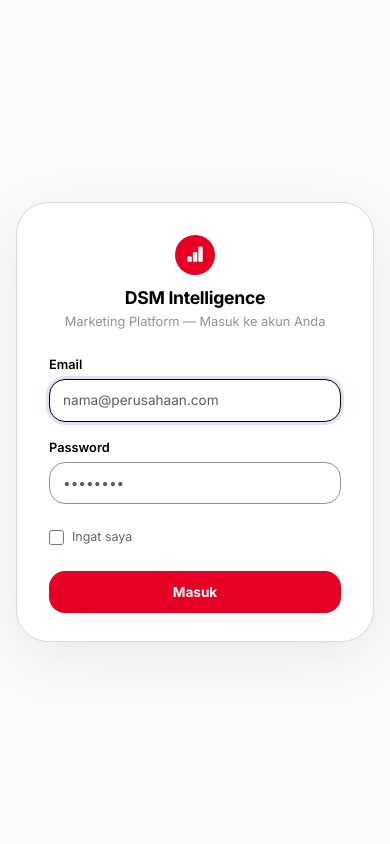
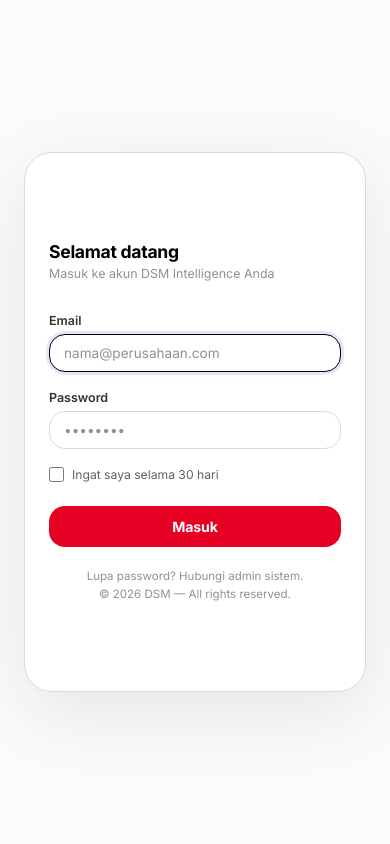
Before and after one commit to akmaldthree-ux/marketing, a Laravel app: page /login in a window 390 px wide. Run offline with Laravel 12, Linux system fonts and the light colour scheme.

Commit message:
design: redesign login page with two-column layout and feature list
- Left panel: dark (ink) background with red accent blob + grid texture, brand mark, headline, 5 feature highlights, brand pills
- Right panel: clean white login form with Inter, 16px radius inputs, red CTA
- Responsive: left panel hides on mobile, single-column form only
- Features listed: Daily Sales & ROAS, P&L Otomatis, Analisis Produk, Forecasting, Customer Retention

Co-Authored-By: Claude Sonnet 4.6 <noreply@anthropic.com>
Claude-Session: https://claude.ai/code/session_011NuymXuETtB7p4KCyaZMs7

```diff
--- a/resources/views/auth/login.blade.php
+++ b/resources/views/auth/login.blade.php
@@ -6,80 +6,248 @@
 <link rel="preconnect" href="https://fonts.googleapis.com">
 <link rel="preconnect" href="https://fonts.gstatic.com" crossorigin>
 <link href="https://fonts.googleapis.com/css2?family=Inter:wght@400;500;600;700&display=swap" rel="stylesheet">
-<link rel="stylesheet" href="https://cdn.jsdelivr.net/npm/bootstrap@5.3.3/dist/css/bootstrap.min.css">
 <link rel="stylesheet" href="https://cdn.jsdelivr.net/npm/bootstrap-icons@1.11.3/font/bootstrap-icons.min.css">
 <style>
+*{box-sizing:border-box;margin:0;padding:0;}
 :root{
-  --color-primary:#e60023;--color-canvas:#ffffff;
-  --color-surface-soft:#fbfbf9;--color-surface-card:#f6f6f3;
-  --color-secondary-bg:#e5e5e0;--color-hairline:#dadad3;
-  --color-ink:#000000;--color-body:#33332e;--color-ash:#91918c;
-  --color-mute:#62625b;--color-error:#9e0a0a;
-  --rounded-md:16px;--rounded-lg:32px;
+  --red:#e60023;--red-dark:#cc001f;
+  --ink:#000000;--body:#33332e;--mute:#62625b;--ash:#91918c;
+  --canvas:#ffffff;--surface:#fbfbf9;--card:#f6f6f3;
+  --hairline:#dadad3;--r-md:16px;--r-lg:28px;
 }
-*{box-sizing:border-box;}
 body{
-  background:var(--color-surface-soft);
   min-height:100vh;display:flex;align-items:center;justify-content:center;
-  font-family:'Inter',-apple-system,system-ui,'Segoe UI',Roboto,'Helvetica Neue',Arial,sans-serif;
-  color:var(--color-body);padding:1rem;
+  background:var(--surface);
+  font-family:'Inter',-apple-system,system-ui,sans-serif;
+  padding:1.5rem;
 }
-.login-card{
-  width:100%;max-width:400px;
-  background:var(--color-canvas);
-  border-radius:var(--rounded-lg);
-  border:1px solid var(--color-hairline);
-  box-shadow:0 16px 64px rgba(0,0,0,.08);
-  padding:2rem 2rem 1.75rem;
+
+/* Outer card wrapper */
+.login-wrapper{
+  width:100%;max-width:920px;
+  background:var(--canvas);
+  border-radius:var(--r-lg);
+  border:1px solid var(--hairline);
+  box-shadow:0 20px 80px rgba(0,0,0,.09);
+  overflow:hidden;
+  display:grid;grid-template-columns:1fr 1fr;
+  min-height:540px;
 }
-.brand-logo{
-  width:40px;height:40px;border-radius:50%;
-  background:var(--color-primary);
+
+/* ── Left panel (feature showcase) ── */
+.panel-left{
+  background:var(--ink);
+  padding:2.5rem;
+  display:flex;flex-direction:column;
+  position:relative;overflow:hidden;
+}
+/* subtle grid texture */
+.panel-left::before{
+  content:'';position:absolute;inset:0;
+  background-image:
+    linear-gradient(rgba(255,255,255,.03) 1px,transparent 1px),
+    linear-gradient(90deg,rgba(255,255,255,.03) 1px,transparent 1px);
+  background-size:28px 28px;
+  pointer-events:none;
+}
+/* red accent blob */
+.panel-left::after{
+  content:'';position:absolute;
+  width:320px;height:320px;border-radius:50%;
+  background:radial-gradient(circle,rgba(230,0,35,.28) 0%,transparent 70%);
+  bottom:-80px;right:-60px;pointer-events:none;
+}
+.brand-mark{
+  display:flex;align-items:center;gap:.6rem;margin-bottom:2.5rem;
+  position:relative;z-index:1;
+}
+.brand-icon{
+  width:36px;height:36px;border-radius:50%;
+  background:var(--red);
   display:flex;align-items:center;justify-content:center;
-  margin:0 auto .75rem;
+  flex-shrink:0;
 }
-.brand-logo i{color:#fff;font-size:1.1rem;}
-h2{font-size:1.1rem;font-weight:700;letter-spacing:-.3px;color:var(--color-ink);margin:0 0 .25rem;}
-.subtitle{font-size:.8rem;color:var(--color-ash);}
-.form-label{font-size:.8rem;font-weight:600;color:var(--color-ink);margin-bottom:.3rem;display:block;}
-.form-control{
-  width:100%;border:1px solid var(--color-ash);
-  border-radius:var(--rounded-md);
-  font-size:.85rem;padding:10px 13px;
-  color:var(--color-ink);background:var(--color-canvas);
-  outline:none;transition:border-color .12s,box-shadow .12s;
+.brand-icon i{color:#fff;font-size:.9rem;}
+.brand-name{font-size:.9rem;font-weight:700;color:#fff;letter-spacing:-.2px;}
+.brand-tagline{font-size:.68rem;color:rgba(255,255,255,.4);font-weight:400;}
+
+.panel-headline{
+  font-size:1.45rem;font-weight:700;color:#fff;
+  letter-spacing:-.5px;line-height:1.2;
+  margin-bottom:.6rem;position:relative;z-index:1;
 }
-.form-control:focus{
-  border-color:var(--color-ink);
-  box-shadow:0 0 0 3px rgba(67,94,229,.18);
+.panel-headline span{color:var(--red);}
+.panel-sub{
+  font-size:.8rem;color:rgba(255,255,255,.5);
+  line-height:1.55;margin-bottom:2rem;
+  position:relative;z-index:1;
 }
+
+/* Feature list */
+.feature-list{
+  list-style:none;display:flex;flex-direction:column;gap:.75rem;
+  position:relative;z-index:1;flex-grow:1;
+}
+.feature-item{
+  display:flex;align-items:flex-start;gap:.75rem;
+}
+.feature-icon{
+  width:30px;height:30px;border-radius:10px;
+  background:rgba(255,255,255,.07);border:1px solid rgba(255,255,255,.1);
+  display:flex;align-items:center;justify-content:center;
+  flex-shrink:0;margin-top:1px;
+}
+.feature-icon i{font-size:.8rem;color:rgba(255,255,255,.7);}
+.feature-text strong{display:block;font-size:.8rem;font-weight:600;color:#fff;margin-bottom:1px;}
+.feature-text span{font-size:.72rem;color:rgba(255,255,255,.4);line-height:1.4;}
+
+/* Brand strip at bottom */
+.panel-brands{
+  display:flex;align-items:center;gap:.5rem;
+  margin-top:auto;padding-top:1.5rem;
+  position:relative;z-index:1;
+}
+.brand-pill{
+  background:rgba(255,255,255,.07);border:1px solid rgba(255,255,255,.12);
+  border-radius:9999px;padding:3px 10px;
+  font-size:.65rem;font-weight:600;color:rgba(255,255,255,.5);
+  letter-spacing:.3px;
+}
+
+/* ── Right panel (form) ── */
+.panel-right{
+  padding:2.5rem;
+  display:flex;flex-direction:column;justify-content:center;
+}
+.form-heading{font-size:1.1rem;font-weight:700;color:var(--ink);letter-spacing:-.3px;margin-bottom:.25rem;}
+.form-subheading{font-size:.78rem;color:var(--ash);margin-bottom:2rem;}
+
+.field{margin-bottom:1.1rem;}
+.field label{display:block;font-size:.78rem;font-weight:600;color:var(--body);margin-bottom:.4rem;}
+.field input{
+  width:100%;border:1px solid var(--hairline);
+  border-radius:var(--r-md);
+  font-size:.85rem;padding:10px 14px;
+  color:var(--ink);background:var(--canvas);
+  outline:none;font-family:inherit;
+  transition:border-color .12s,box-shadow .12s;
+}
+.field input:focus{
+  border-color:var(--ink);
+  box-shadow:0 0 0 3px rgba(67,94,229,.15);
+}
+.field input::placeholder{color:var(--ash);}
+
+.remember-row{
+  display:flex;align-items:center;gap:.5rem;
+  margin-bottom:1.5rem;
+}
+.remember-row input[type=checkbox]{
+  accent-color:var(--red);width:15px;height:15px;cursor:pointer;
+}
+.remember-row label{
+  font-size:.76rem;color:var(--mute);cursor:pointer;
+}
+
 .btn-login{
-  width:100%;background:var(--color-primary);
-  color:#fff;border:none;
-  border-radius:var(--rounded-md);
-  padding:11px;font-size:.85rem;font-weight:700;
-  cursor:pointer;transition:background .12s;
+  width:100%;background:var(--red);color:#fff;
+  border:none;border-radius:var(--r-md);
+  padding:12px;font-size:.88rem;font-weight:700;
+  cursor:pointer;font-family:inherit;
+  transition:background .12s,transform .08s;
+  letter-spacing:-.1px;
 }
-.btn-login:hover{background:#cc001f;}
+.btn-login:hover{background:var(--red-dark);}
+.btn-login:active{transform:scale(.99);}
+
 .alert-error{
   background:#fee2e2;border:1px solid #fca5a5;
-  border-radius:var(--rounded-md);
-  color:var(--color-error);font-size:.8rem;
-  padding:.6rem .9rem;margin-bottom:1rem;
+  border-radius:var(--r-md);
+  color:#9e0a0a;font-size:.78rem;
+  padding:.65rem .9rem;margin-bottom:1.25rem;
   display:flex;align-items:center;gap:.5rem;
 }
-.remember-row{display:flex;align-items:center;gap:.5rem;}
-.remember-row input[type=checkbox]{accent-color:var(--color-primary);width:15px;height:15px;}
-.remember-row label{font-size:.78rem;color:var(--color-mute);cursor:pointer;}
+
+.form-footer{
+  margin-top:1.25rem;text-align:center;
+  font-size:.72rem;color:var(--ash);
+  line-height:1.6;
+}
+
+/* Mobile — stack vertically */
+@media(max-width:640px){
+  .login-wrapper{grid-template-columns:1fr;}
+  .panel-left{display:none;}
+  .panel-right{padding:2rem 1.5rem;}
+}
 </style>
 </head>
 <body>
-<div class="login-card">
-  <div class="text-center mb-4">
-    <div class="brand-logo"><i class="bi bi-bar-chart-fill"></i></div>
-    <h2>DSM Intelligence</h2>
-    <div class="subtitle">Marketing Platform — Masuk ke akun Anda</div>
+
+<div class="login-wrapper">
+
+  {{-- Left: Feature showcase --}}
+  <div class="panel-left">
+    <div class="brand-mark">
+      <div class="brand-icon"><i class="bi bi-bar-chart-fill"></i></div>
+      <div>
+        <div class="brand-name">DSM Intelligence</div>
+        <div class="brand-tagline">Marketing Platform</div>
       </div>
+    </div>
+
+    <div class="panel-headline">Data-driven decisions<br>for <span>DSM brands</span></div>
+    <p class="panel-sub">Platform analitik terpadu untuk memantau performa seluruh channel penjualan secara real-time.</p>
+
+    <ul class="feature-list">
+      <li class="feature-item">
+        <div class="feature-icon"><i class="bi bi-bar-chart-line"></i></div>
+        <div class="feature-text">
+          <strong>Daily Sales & ROAS</strong>
+          <span>Monitor GMV, order, dan efisiensi iklan harian per toko dan brand</span>
+        </div>
+      </li>
+      <li class="feature-item">
+        <div class="feature-icon"><i class="bi bi-calculator"></i></div>
+        <div class="feature-text">
+          <strong>P&L Otomatis</strong>
+          <span>Laporan laba rugi dihitung real-time dari data order, HPP, dan biaya iklan</span>
+        </div>
+      </li>
+      <li class="feature-item">
+        <div class="feature-icon"><i class="bi bi-box-seam"></i></div>
+        <div class="feature-text">
+          <strong>Analisis Produk</strong>
+          <span>Top SKU by GMV, margin per produk, cancel rate, dan tren 3 bulan</span>
+        </div>
+      </li>
+      <li class="feature-item">
+        <div class="feature-icon"><i class="bi bi-magic"></i></div>
+        <div class="feature-text">
+          <strong>Forecasting Produk</strong>
+          <span>Otomatis breakdown target unit per SKU berdasarkan histori penjualan</span>
+        </div>
+      </li>
+      <li class="feature-item">
+        <div class="feature-icon"><i class="bi bi-people"></i></div>
+        <div class="feature-text">
+          <strong>Customer Retention</strong>
+          <span>Segmentasi pelanggan baru vs returning dengan tren 6 bulan</span>
+        </div>
+      </li>
+    </ul>
+
+    <div class="panel-brands">
+      <div class="brand-pill">DTHREE</div>
+      <div class="brand-pill">HURIM</div>
+      <div class="brand-pill">ASFARA</div>
+    </div>
+  </div>
+
+  {{-- Right: Login form --}}
+  <div class="panel-right">
+    <div class="form-heading">Selamat datang</div>
+    <div class="form-subheading">Masuk ke akun DSM Intelligence Anda</div>
 
     @if($errors->any())
     <div class="alert-error"><i class="bi bi-exclamation-circle"></i>{{ $errors->first() }}</div>
@@ -87,20 +255,30 @@ h2{font-size:1.1rem;font-weight:700;letter-spacing:-.3px;color:var(--color-ink);
 
     <form method="POST" action="/login">
       @csrf
-    <div class="mb-3">
-      <label class="form-label">Email</label>
-      <input type="email" name="email" class="form-control" value="{{ old('email') }}" placeholder="nama@perusahaan.com" required autofocus>
+      <div class="field">
+        <label for="email">Email</label>
+        <input type="email" id="email" name="email" value="{{ old('email') }}"
+          placeholder="nama@perusahaan.com" required autofocus>
       </div>
-    <div class="mb-4">
-      <label class="form-label">Password</label>
-      <input type="password" name="password" class="form-control" placeholder="••••••••" required>
+      <div class="field">
+        <label for="password">Password</label>
+        <input type="password" id="password" name="password"
+          placeholder="••••••••" required>
       </div>
-    <div class="remember-row mb-4">
-      <input type="checkbox" name="remember" id="remember">
-      <label for="remember">Ingat saya</label>
+      <div class="remember-row">
+        <input type="checkbox" id="remember" name="remember">
+        <label for="remember">Ingat saya selama 30 hari</label>
       </div>
       <button type="submit" class="btn-login">Masuk</button>
     </form>
+
+    <div class="form-footer">
+      Lupa password? Hubungi admin sistem.<br>
+      &copy; {{ date('Y') }} DSM — All rights reserved.
     </div>
+  </div>
+
+</div>
+
 </body>
 </html>
```
Lines whose indentation alone changed are shown as unchanged.
